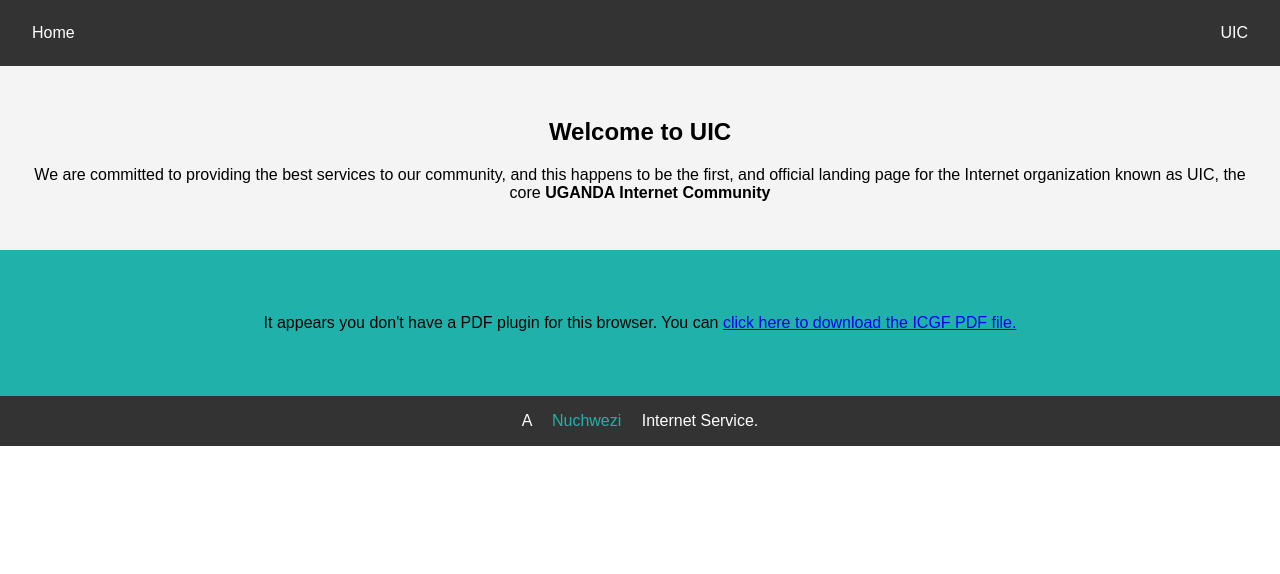
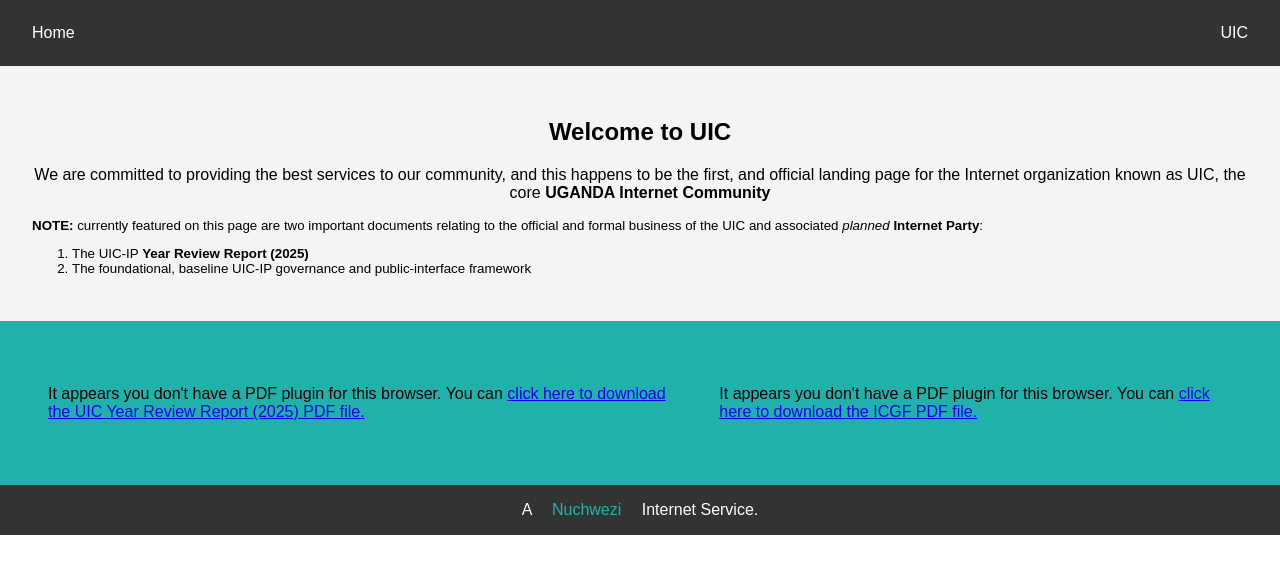
Before and after one commit to NuChwezi/uiclandingpage, a plain HTML site: page index.html in a window 1280 px wide. Drawn offline with Linux system fonts and the light colour scheme.

Commit message:
add uic-ip review report to uic home page

```diff
--- a/index.html
+++ b/index.html
@@ -15,16 +15,30 @@
 				<!-- a href="#about">About</a -->
 				<!-- a href="#services">Services</a -->
 				<!-- a href="#contact">Contact</a -->
-				<a target="_blank" href="https://t.me/ugandanow">UIC</a>
+				<a target="_blank" title="Visit the core UGANDA Internet Community online platform" href="https://t.me/ugandanow">UIC</a>
 			</nav>
 		</header>
 
 		<section class="hero">
 			<h1>Welcome to UIC</h1>
 			<p>We are committed to providing the best services to our community, and this happens to be the first, and official landing page for the Internet organization known as UIC, the core <b>UGANDA Internet Community</b></p>
+            <small>
+                <div style="text-align:left">
+                    <p><b>NOTE:</b> currently featured on this page are two important documents relating to the official and formal business of the UIC and associated <i>planned</i> <b>Internet Party</b>:
+                        <ol>
+                            <li>The UIC-IP <b>Year Review Report (2025)</b></li>
+                            <li>The foundational, baseline UIC-IP governance and public-interface framework</li>
+                    </p>
+                </div>
+            </small>
 		</section>
 
 		<section class="gallery">
+			<div class="gallery-item">
+                <object data="resources/docs/Core UGANDA Internet Community - YEAR REVIEW for 2025.pdf" type="application/pdf" width="600" height="400">
+                    <p>It appears you don't have a PDF plugin for this browser. You can <a href="resources/docs/Core UGANDA Internet Community - YEAR REVIEW for 2025.pdf">click here to download the UIC Year Review Report (2025) PDF file.</a></p>
+                </object>
+			</div>
 			<div class="gallery-item">
 				<!-- iframe src="resources/docs/UIC Official Internet Front-face Concept.pdf"   title="ICGF as an PDF" width="600" height="400"></iframe -->
                 <object data="resources/docs/UIC Official Internet Front-face Concept.pdf" type="application/pdf" width="600" height="400">
```
Also changed, not shown: 1 other file.
